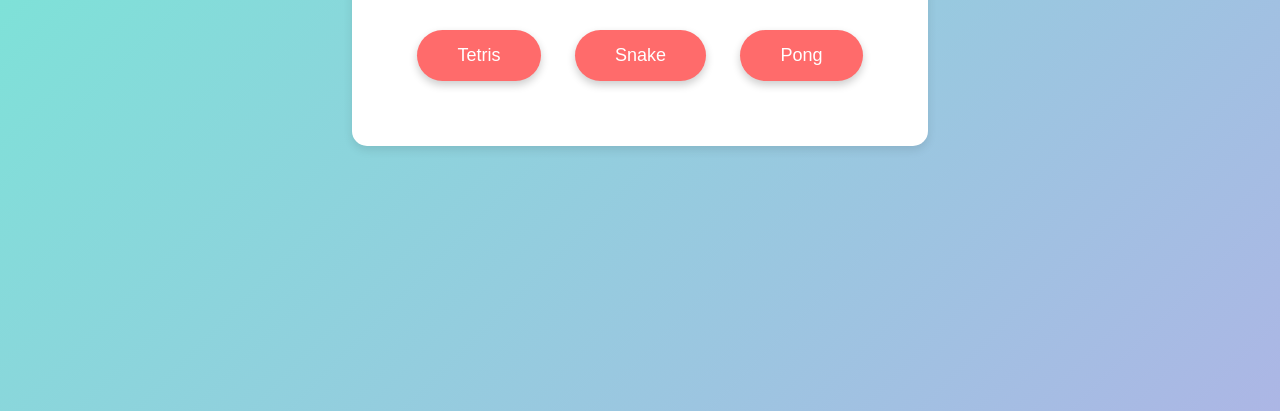
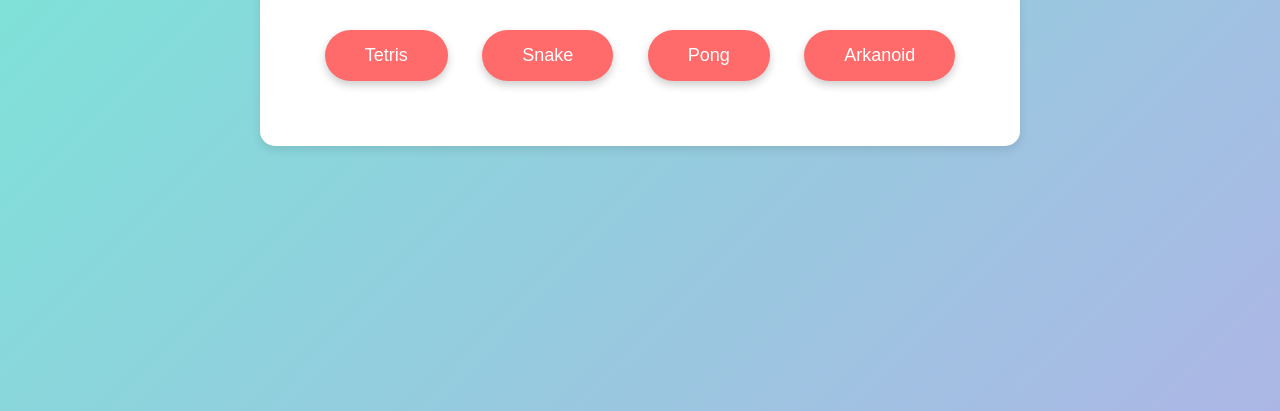
Before and after one commit to LCaravaggio/juegos, a plain HTML site: page index.html in a window 1280 px wide. Shown: the part 389-800 px from the top of the page. Drawn offline with Linux system fonts and the light colour scheme.

Commit message:
Update index.html

```diff
--- a/index.html
+++ b/index.html
@@ -52,6 +52,7 @@
         <button onclick="redirect('tetris.html')">Tetris</button>
         <button onclick="redirect('snake.html')">Snake</button>
         <button onclick="redirect('pong.html')">Pong</button>
+        <button onclick="redirect('arkanoid.html')">Arkanoid</button>
     </div>
 
     <script>
```
